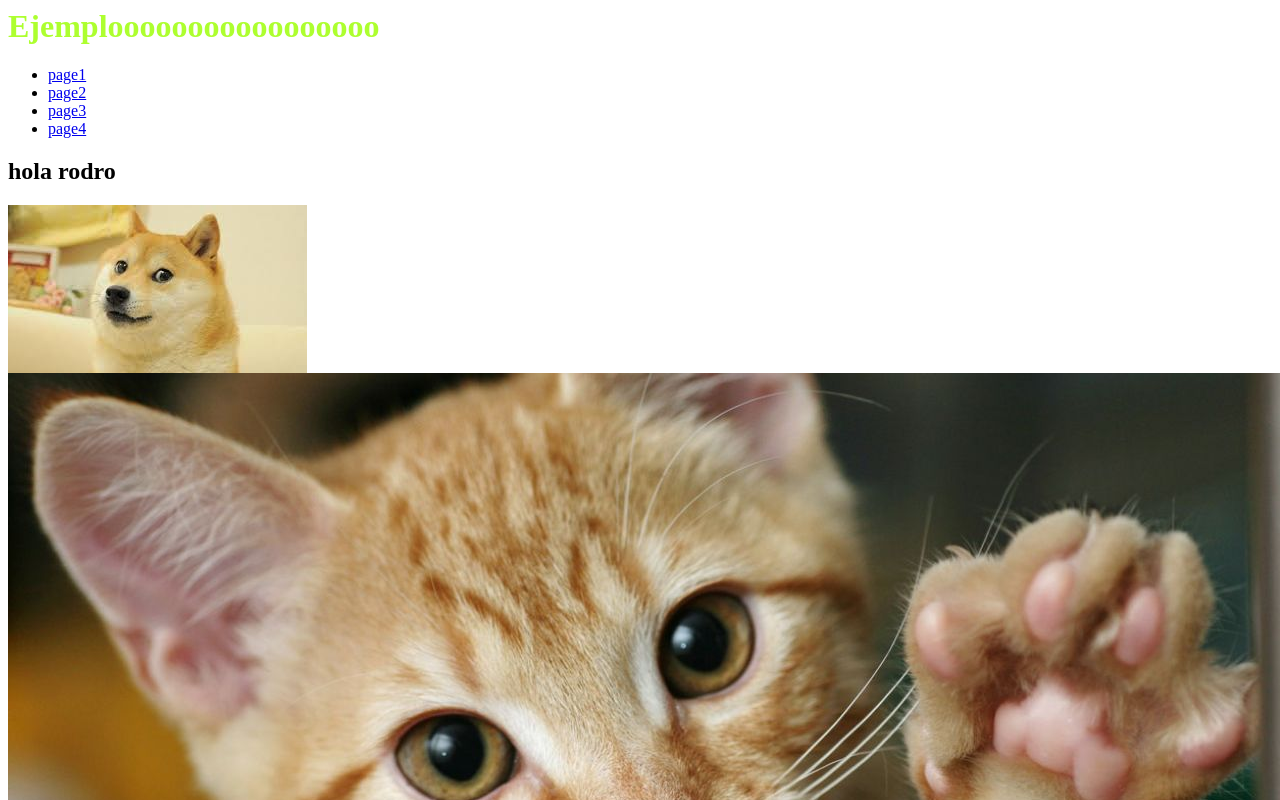
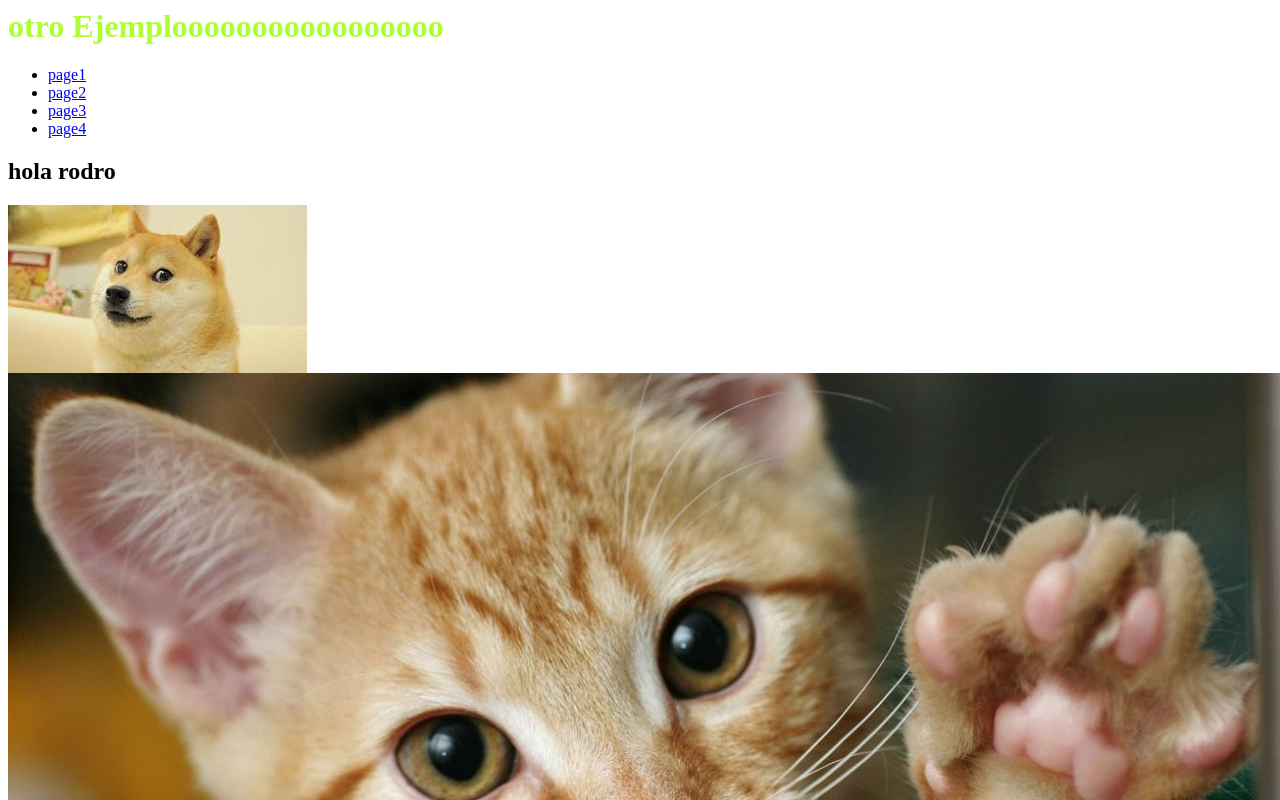
Before and after one commit to miguelarbalestrini/githubtest, a plain HTML site: page index.html in a window 1280 px wide. Shown: the top 800 px of the page. Drawn offline with Linux system fonts and the light colour scheme.

Commit message:
otro ejemplooooo

```diff
--- a/index.html
+++ b/index.html
@@ -8,7 +8,7 @@
 </head>
 <body>
     <header>
-        <h1>Ejemplooooooooooooooooo</h1>
+        <h1>otro Ejemplooooooooooooooooo</h1>
         <nav>
             <ul>
                 <li><a href="./pages/page1.html">page1</a></li>
```
